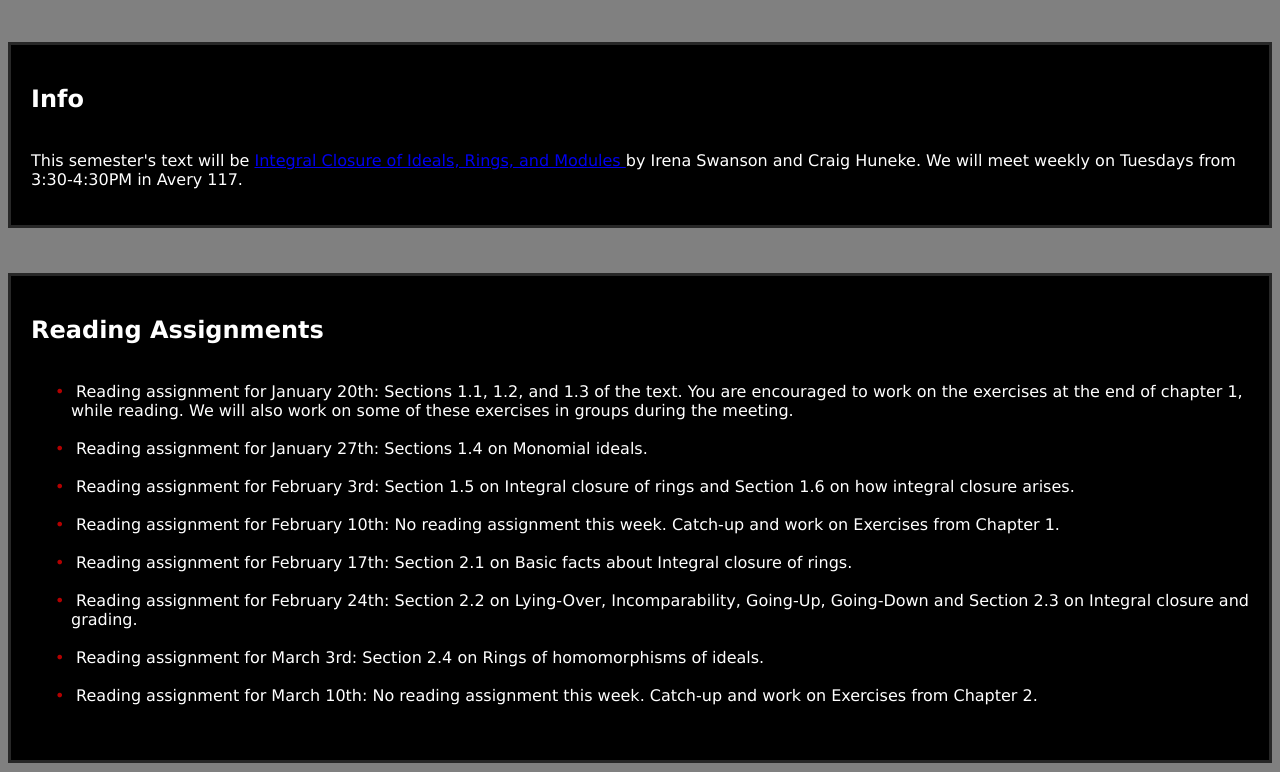
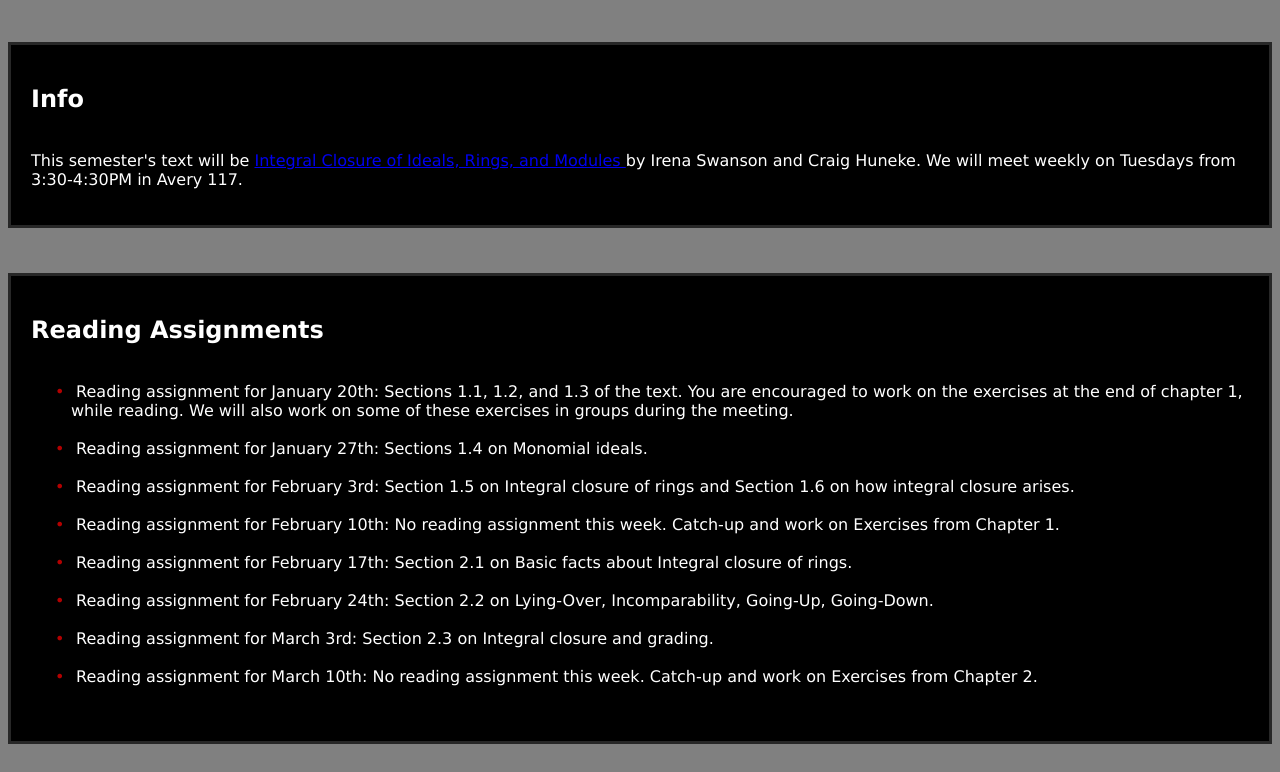
Before and after one commit to caabsatunl/CAABS, a plain HTML site: page current.html in a window 1280 px wide. Shown: the part 180-952 px from the top of the page. Drawn offline with Linux system fonts and the light colour scheme.

Commit message:
Update current.html

```diff
--- a/current.html
+++ b/current.html
@@ -85,9 +85,9 @@ This semester's text will be <a href="SwansonHuneke.pdf"> Integral Closure of Id
 	<br>
 	<li> Reading assignment for February 17th: Section 2.1 on Basic facts about Integral closure of rings. </li>
 	<br>
-	<li> Reading assignment for February 24th: Section 2.2 on Lying-Over, Incomparability, Going-Up, Going-Down and Section 2.3 on Integral closure and grading. </li>
+	<li> Reading assignment for February 24th: Section 2.2 on Lying-Over, Incomparability, Going-Up, Going-Down. </li>
 	<br>
-	<li> Reading assignment for March 3rd: Section 2.4 on Rings of homomorphisms of ideals. </li>
+	<li> Reading assignment for March 3rd: Section 2.3 on Integral closure and grading. </li>
 	<br>
 	<li> Reading assignment for March 10th: No reading assignment this week. Catch-up and work on Exercises from Chapter 2.  </li>
 	<br>
```
